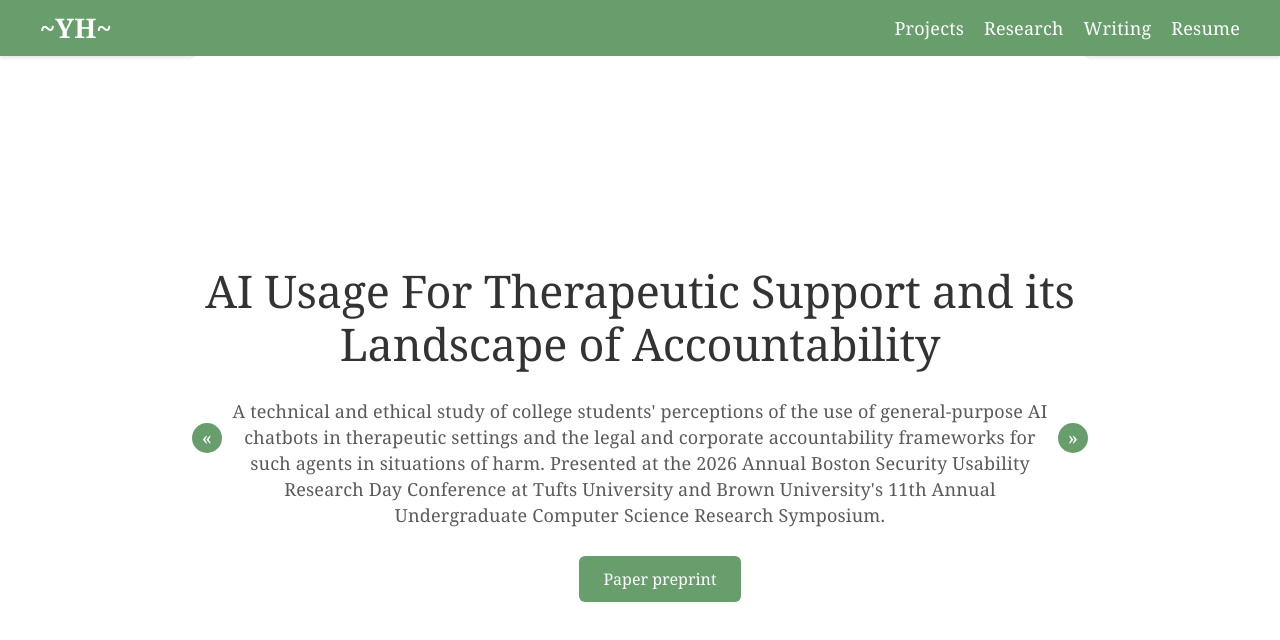
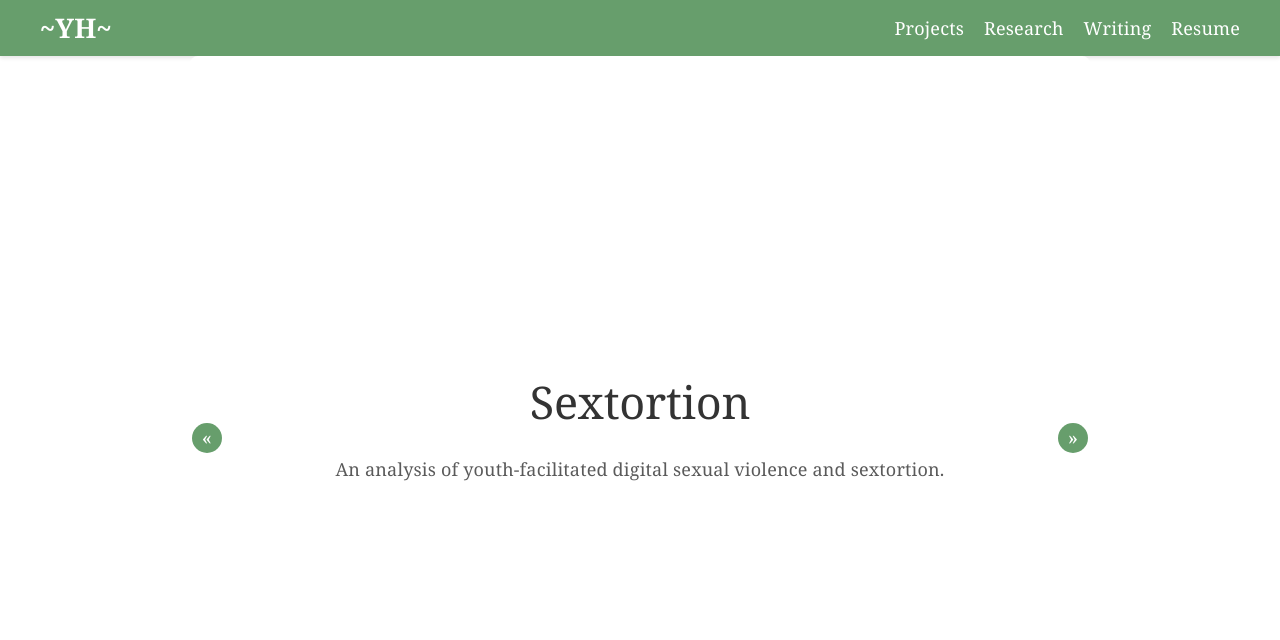
Before and after one commit to yhuang2024/personal-portfolio, a React (Vite) app in the folder frontend/: page /research in a window 1280 px wide. Shown: the top 640 px of the page. Built offline with nearby package versions, Linux system fonts and the light colour scheme; a web font is replaced by a local one.

Commit message:
nit: adding research

```diff
--- a/frontend/src/pages/HomePage.tsx
+++ b/frontend/src/pages/HomePage.tsx
@@ -31,7 +31,7 @@ const HomePage: React.FC = () => {
             ╰┈➤ Hello! My name is Yuyuan Huang and I'm a student at Brown
             University.
             <br />
-            ╰┈➤ B.Sc in Computer Science; B.A in International and Public Affairs (Public Policy Track)
+            ╰┈➤ Sc.B in Computer Science; B.A in International and Public Affairs (Public Policy Track)
             <br />
           </blockquote>
 
@@ -92,7 +92,9 @@ const HomePage: React.FC = () => {
               software engineering class
             </a>
             , emphasizing safe and sustainable development practices in the CS
-            curriculum at Brown.
+            curriculum at Brown. I'm also a researcher in the Human-Computer Interaction
+            Lab under Dr. Jeff Huang and the Sociotechnical Wellbeing Research Lab under
+            Dr. Diana Freed.
           </blockquote>
 
           <blockquote>
--- a/frontend/src/pages/ResearchPage.tsx
+++ b/frontend/src/pages/ResearchPage.tsx
@@ -7,8 +7,50 @@ const ResearchPage: React.FC = () => {
 
   const slides = [
     {
+      title: "Sextortion",
+      content: (
+        <>
+          <blockquote>
+            An analysis of youth-facilitated digital sexual violence and sextortion.
+          </blockquote>
+        </>
+      ),
+    },
+    {
+      title: "Wearables",
+      content: (
+        <>
+          <blockquote>
+            An environment analysis of the privacy and sociological risks of using AI wearables for
+            adolescent psychosocial support.
+          </blockquote>
+        </>
+      ),
+    },
+    {
+      title: "Lessons From Auditing AI Companions for Older Adults",
+      content: (
+        <>
+          <blockquote>
+            An audit of behavior, privacy, and security concerns in AI companions for older adults. Accepted
+            at USENIX Security 2027.
+          </blockquote>
+        </>
+      ),
+    },
+    {
+      title: "Detect, Don't Treat, Don't Abandon: The Trilemma of AI Chatbots and the Need for Human Handoff",
+      content: (
+        <>
+          <blockquote>
+            An analysis applying product liability and negligence doctrines to the use of AI chatbots
+            in mental health contexts.
+          </blockquote>
+        </>
+      ),
+    },
+    {
       title: "AI Usage For Therapeutic Support and its Landscape of Accountability",
-      titleClass: "accountability-title",
       content: (
         <>
           <blockquote>
@@ -34,7 +76,6 @@ const ResearchPage: React.FC = () => {
     },
     {
       title: "Low-Resource Language Models for Kurdish and Narragansett",
-      titleClass: "aires-title",
       content: (
         <>
           <blockquote>
@@ -76,7 +117,6 @@ const ResearchPage: React.FC = () => {
     },
     {
       title: "Urban Air Quality Analysis in Chinatown",
-      titleClass: "harvard-title",
       content: (
         <>
           <blockquote>
@@ -93,7 +133,6 @@ const ResearchPage: React.FC = () => {
     },
     {
       title: "Direct Air Capture via Metal-Organic Supercontainers",
-      titleClass: "usd-title",
       content: (
         <>
           <img
@@ -158,7 +197,7 @@ const ResearchPage: React.FC = () => {
                   minWidth: "100%",
                 }}
               >
-                <h2 className={slide.titleClass}>{slide.title}</h2>
+                <h2>{slide.title}</h2>
 
                 {slide.content}
               </div>
--- a/frontend/src/pages/WritingPage.tsx
+++ b/frontend/src/pages/WritingPage.tsx
@@ -70,7 +70,7 @@ const WritingPage: React.FC = () => {
         <h2 className="academic-title">Academic</h2>
         <ul>
           <li>
-            <a href="https://docs.google.com/document/d/10mzFSeeb2C0HMVw39HPptAJCWxQa15Y2/edit?usp=sharing&ouid=113381762479866801465&rtpof=true&sd=true" target="_blank" rel="noopener noreferrer">The Poetic Politics of Forugh Farrokhzad and Simin Behbahani</a>, <em>The Concord Review</em> (December 2023)
+            <a href="https://docs.google.com/document/d/10mzFSeeb2C0HMVw39HPptAJCWxQa15Y2/edit?usp=sharing&ouid=113381762479866801465&rtpof=true&sd=true" target="_blank" rel="noopener noreferrer">The Poetic Politics of Forugh Farrokhzad and Simin Behbahani</a>, <em>Journal of Middle East Studies</em> (December 2023)
           </li>
           <li>
             <a href="/Assets/Documents/guanyin.pdf" target="_blank" rel="noopener noreferrer">Guanyin: Savior, Mentor, Model Buddhist</a>, <em>Journal of Chinese Overseas</em> (January 2025)
```
Also changed, not shown: 1 other file (tests, documents, lock files or other folders).
